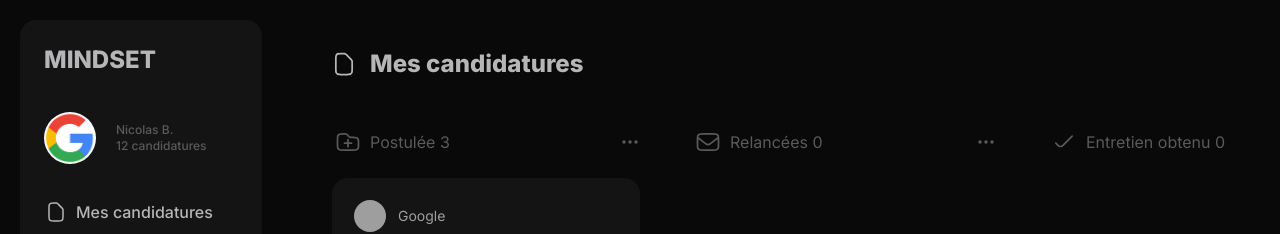
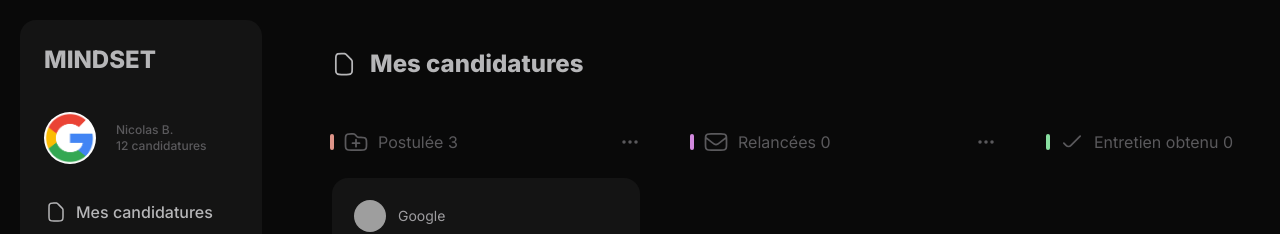
Before and after one commit to brdnicolas/mindset, a React (Create React App) app: page / in a window 1280 px wide. Shown: the top 234 px of the page. Built offline with nearby package versions, Linux system fonts and the light colour scheme; grey boxes are pictures that could not be loaded.

Commit message:
Add column colors

```diff
--- a/src/views/applications/components/Column.tsx
+++ b/src/views/applications/components/Column.tsx
@@ -12,13 +12,18 @@ type ColumnProps = {
 }
 
 export const Column = ({ cards, id, color, icon, title }: ColumnProps) => {
+  const variantsColor: any = {
+    applied: 'bg-applicationStatus-applied',
+    relaunched: 'bg-applicationStatus-relaunched',
+    interviewObtained: 'bg-applicationStatus-interviewObtained'
+  }
   return (
     <Droppable droppableId={id}>
       {(provided) => (
         <div className=" min-w-[308px] ">
           <div className="flex items-center justify-between mt-12">
             <div className="flex items-center">
-              <div className={`h-4 w-1 bg-applicationStatus-${color}`} />
+              <div className={`h-4 w-1 rounded-full mr-2 ${variantsColor[color]}`} />
               <Icon className="w-7 h-7 text-gray-500" name={icon} />
               <h2 className="ml-2 text-gray-500 text-base">
                 {title} {cards.length}
--- a/tailwind.config.js
+++ b/tailwind.config.js
@@ -60,5 +60,10 @@ module.exports = {
       }
     }
   },
+  safelist: [
+    {
+      pattern: /text-applicationsStatus-(applied|relaunched|interviewObtained)/
+    }
+  ],
   plugins: []
 }
```
